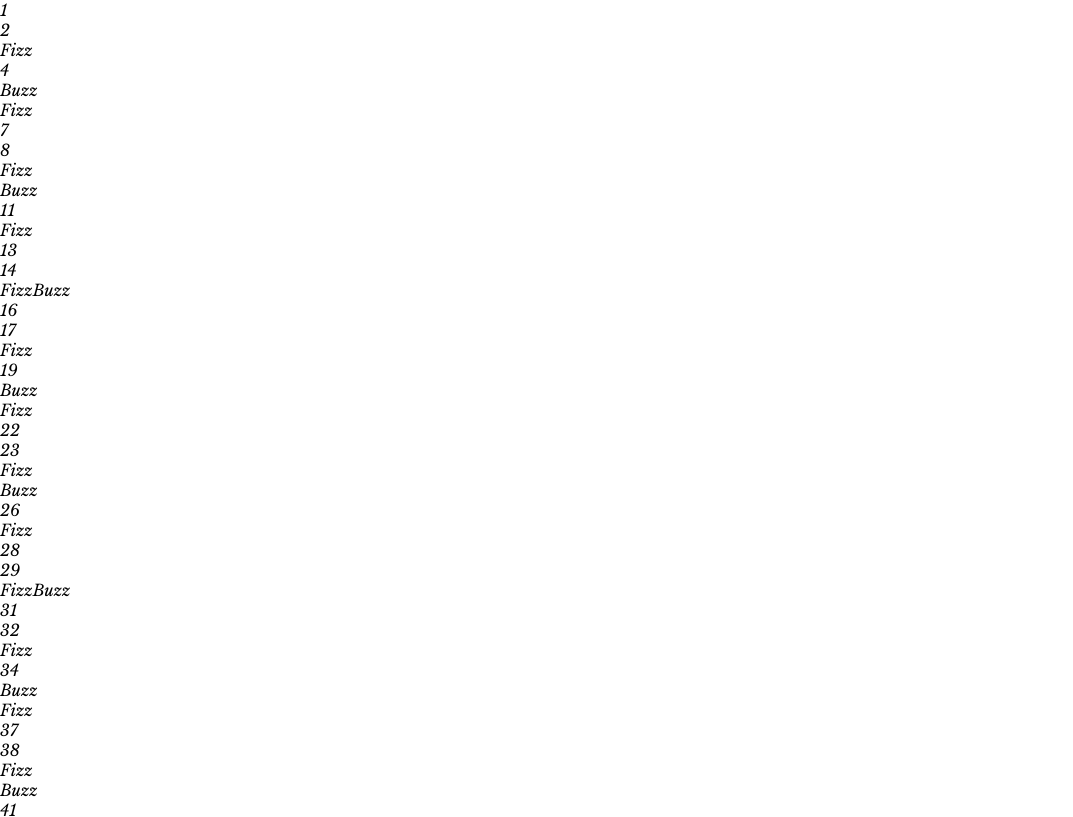
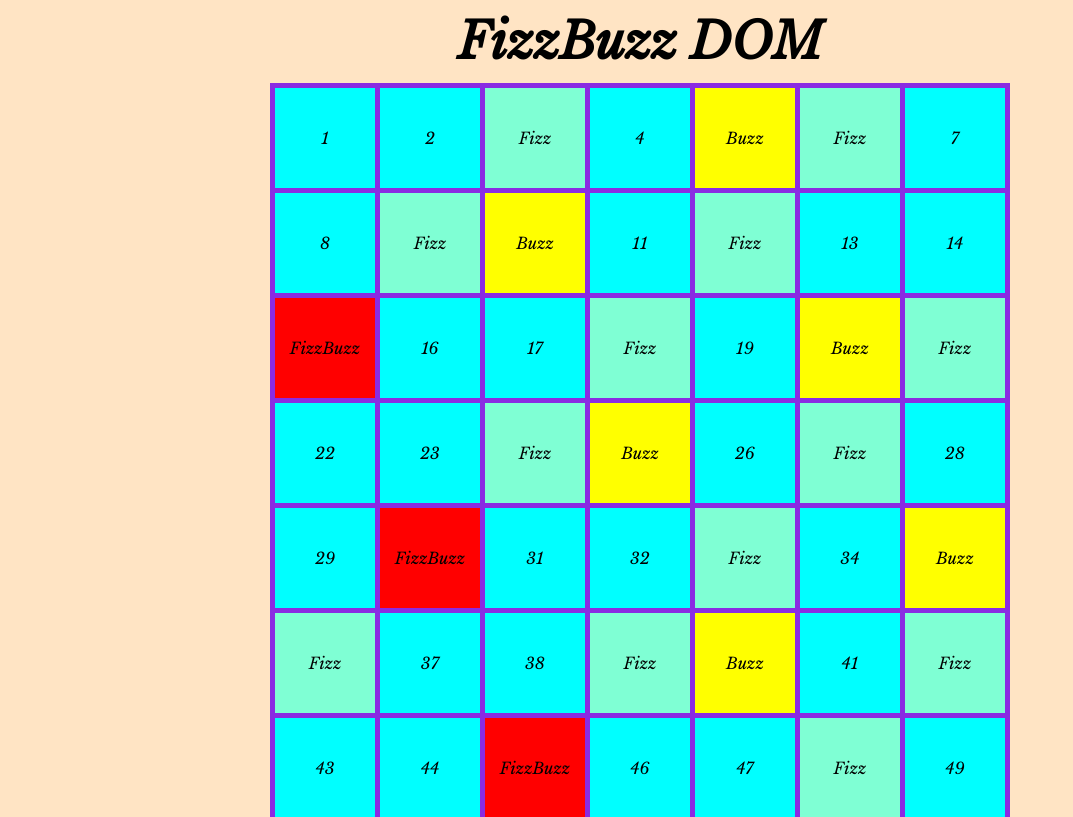
Before and after one commit to Alaikum/js-fizzbuzz, a plain HTML site: page index.html in a window 1280 px wide. Shown: the top 817 px of the page, without its empty margins (0-1073 px from the left). Drawn offline with nearby package versions, Linux system fonts and the light colour scheme.

Commit message:
Bonus 1, bonus 2 and hover

```diff
--- a/css/style.css
+++ b/css/style.css
@@ -1,9 +1,66 @@
-*{
+* {
     margin: 0;
     padding: 0;
     box-sizing: border-box;
 }
 
-html{
+html {
     font-family: 'Libre Baskerville', serif;
 }
+
+body {
+    background-color: bisque;
+}
+
+h1 {
+    text-align: center;
+    font-size: 50px;
+    padding: 10px;
+}
+
+.container {
+    display: flex;
+    gap: 5px;
+    flex-wrap: wrap;
+    max-width: 740px;
+    margin: 0 auto;
+    background-color: blueviolet;
+    padding-left: 5px;
+    padding-top: 5px;
+    padding-bottom: 5px;
+
+}
+
+.cell {
+    background-color: aqua;
+    width: 100px;
+    height: 100px;
+    display: flex;
+    align-items: center;
+    justify-content: center;
+    flex-basis: calc(calc(100% - 35px) / 7);
+
+
+}
+
+.cell:hover{
+    transform: scale(1.5);
+    border-radius: 5px;
+    border: 5px solid black;
+}
+
+.buzz {
+    background-color: yellow;
+
+}
+
+.fizz {
+    background-color: aquamarine;
+
+
+}
+
+.fizzbuzz {
+    background-color: red;
+
+}
--- a/index.html
+++ b/index.html
@@ -13,7 +13,7 @@
 </head>
 
 <body>
-
+<h1>FizzBuzz DOM</h1>
 
     <div class="container" id="griglia">
 
--- a/js/myscript.js
+++ b/js/myscript.js
@@ -40,23 +40,26 @@ for (let i = 1; i <= 100; i++) {
 
     let number= i;
     const divElement= document.createElement('div')
+    divElement.classList.add('cell');
 
 
     if (i % 3 === 0 && i % 5 === 0) {
 
         console.log('FizzBuzz');
         number="FizzBuzz";
+        divElement.classList.add('fizzbuzz');
 
     } else if (i % 5 === 0) {
 
         console.log("Buzz");
         number="Buzz";
+        divElement.classList.add('buzz');
 
     } else if (i % 3 === 0) {
 
         console.log("Fizz");
         number="Fizz";
-
+        divElement.classList.add('fizz');
     } else {
 
         console.log(i);
```
